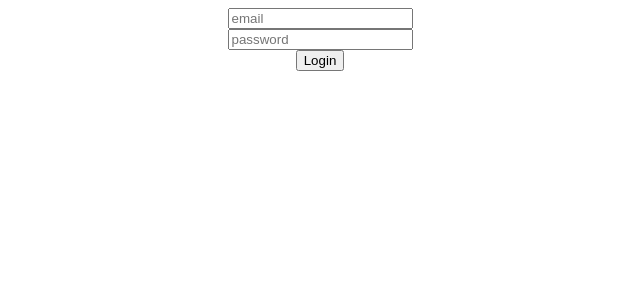
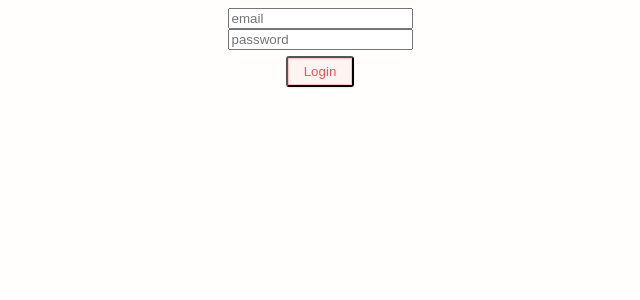
Before and after one commit to DavidKHahn/Stripe-GraphQL, a React (Create React App) app in the folder web/: page /login in a window 1280 px wide. Shown: the top 300 px of the page, without its empty margins (320-960 px from the left). Built offline with nearby package versions, Linux system fonts and the light colour scheme.

Commit message:
install 'styled-components', create RedButton

```diff
--- a/web/package.json
+++ b/web/package.json
@@ -10,7 +10,8 @@
     "react-dom": "^16.5.2",
     "react-router-dom": "^4.3.1",
     "react-scripts-ts": "3.1.0",
-    "react-stripe-checkout": "^2.6.3"
+    "react-stripe-checkout": "^2.6.3",
+    "styled-components": "^4.0.0"
   },
   "scripts": {
     "start": "react-scripts-ts start",
@@ -29,6 +30,7 @@
     "@types/react": "^16.8.17",
     "@types/react-dom": "^16.8.4",
     "@types/react-router-dom": "^4.3.3",
+    "@types/styled-components": "^4.1.15",
     "apollo": "^2.10.2",
     "typescript": "^3.4.5"
   },
--- a/web/src/index.tsx
+++ b/web/src/index.tsx
@@ -2,6 +2,8 @@ import ApolloClient from 'apollo-boost';
 import * as React from 'react';
 import { ApolloProvider } from 'react-apollo';
 import * as ReactDOM from 'react-dom';
+// @ ts-ignore
+import { createGlobalStyle } from 'styled-components';
 import registerServiceWorker from './registerServiceWorker';
 import Routes from './Routes';
 
@@ -10,8 +12,15 @@ const client = new ApolloClient({
   credentials: 'include'
 });
 
+const GlobalStyle = createGlobalStyle`
+  body {
+    background-color: rgb(255, 254, 252);
+  }
+  `
+
 ReactDOM.render(
   <ApolloProvider client={client}>
+    <GlobalStyle />
     <Routes />
   </ApolloProvider>,
   document.getElementById('root') as HTMLElement
--- a/web/src/modules/user/LoginView.tsx
+++ b/web/src/modules/user/LoginView.tsx
@@ -6,6 +6,7 @@ import { RouteComponentProps } from "react-router";
 import { userFragment } from '../../graphql/fragments/userFragment';
 import { meQuery } from "../../graphql/queries/me";
 import { LoginMutation, LoginMutationVariables } from "../../schemaTypes";
+import { RedButton } from '../../ui/RedButton';
 
 const loginMutation = gql`
   mutation LoginMutation($email: String!, $password: String!) {
@@ -73,7 +74,7 @@ export default class LoginView extends PureComponent<RouteComponentProps<{}>> {
               />
             </div>
             <div>
-              <button
+              <RedButton
                 onClick={async () => {
                   // optional reset cache
                   await client.resetStore();
@@ -86,7 +87,7 @@ export default class LoginView extends PureComponent<RouteComponentProps<{}>> {
                 }}
               >
                 Login
-              </button>
+              </RedButton>
             </div>
           </div>
         )}
--- /dev/null
+++ b/web/src/ui/RedButton.tsx
@@ -0,0 +1,19 @@
+import styled from "styled-components";
+
+export const RedButton = styled("button")`
+  align-items: center;
+  user-select: none;
+  display: inline-flex;
+  border-radius: 3px;
+  color: rgb(235, 87, 87);
+  flex-shrink: 0;
+  padding: 6px 16px;
+  background: rgba(235, 87, 87, 0.06);
+  font-weight: 500;
+  box-shadow: rgba(15, 15, 15, 0.1) 0px 1px 2px,
+    rgba(235, 87, 87, 0.3) 0px 0px 0px 1px inset;
+  width: 100%;
+  justify-content: center;
+  margin-top: 6px;
+  margin-bottom: 12px;
+`;
```
Also changed, not shown: 1 other file (tests, documents, lock files or other folders).
